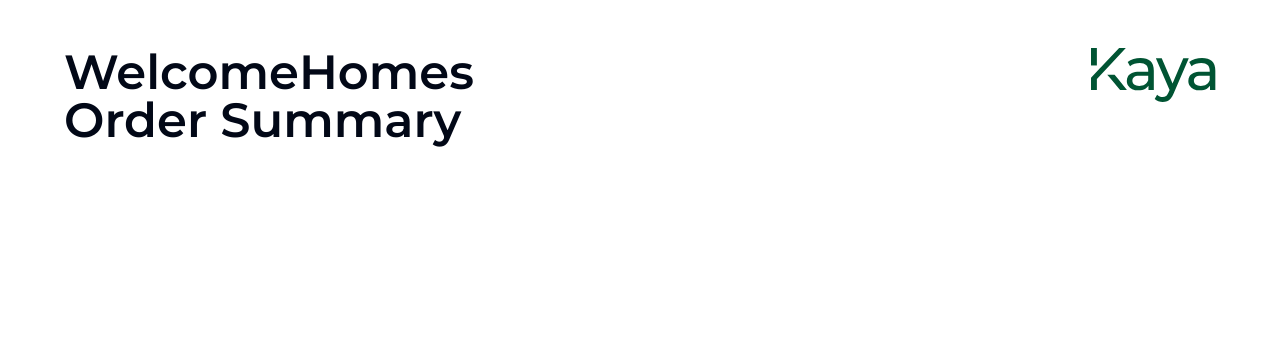
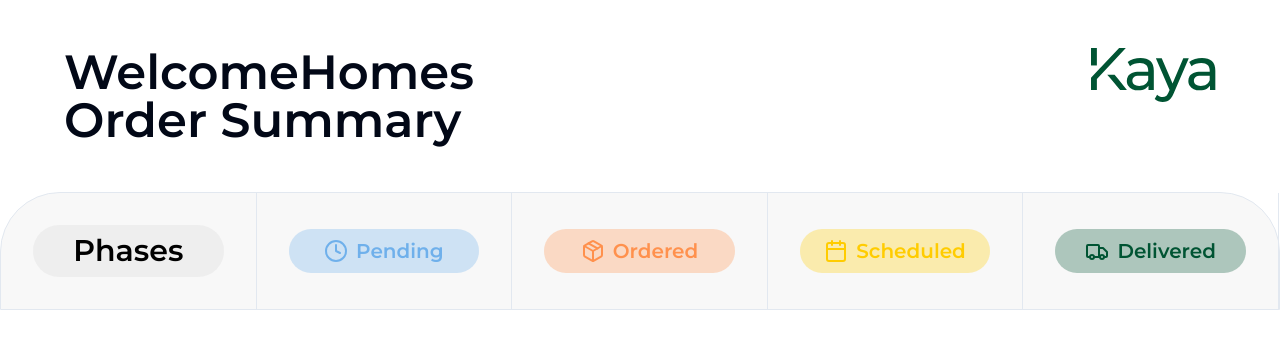
Before and after one commit to amex23/newkayav2, a Next.js app: page / in a window 1280 px wide. Shown: the top 348 px of the page. Built offline with nearby package versions, Linux system fonts and the light colour scheme.

Commit message:
feat: headers

```diff
--- a/app/globals.css
+++ b/app/globals.css
@@ -13,7 +13,7 @@
     --popover: 0 0% 100%;
     --popover-foreground: 222.2 84% 4.9%;
 
-    --primary: 222.2 47.4% 11.2%;
+    --primary: 156, 100%, 16%, 1;
     --primary-foreground: 210 40% 98%;
 
     --secondary: 210 40% 96.1%;
--- a/app/layout.tsx
+++ b/app/layout.tsx
@@ -5,8 +5,8 @@
 const montserrat = Montserrat({ subsets: ['latin'] })
 
 export const metadata: Metadata = {
-  title: 'Create Next App',
-  description: 'Generated by create next app',
+  title: 'Kaya',
+  description: 'AI-powered Headquarters for your homes.',
 }
 
 export default function RootLayout({
--- a/app/page.tsx
+++ b/app/page.tsx
@@ -1,4 +1,16 @@
+import OrderTableHeader from "@/components/OrderTableHeader";
+import { Table } from "@/components/ui/Table";
+import { Calendar, Clock, Package, Truck } from "lucide-react";
 import Image from "next/image";
+
+const mockData = {
+  headers: [
+    { name: "Pending", icon: <Clock />, color: "bg-[#6FB0EB] text-[#6FB0EB]" },
+    { name: "Ordered", icon: <Package />, color: "bg-[#FF914D] text-[#FF914D]" },
+    { name: "Scheduled", icon: <Calendar />, color: "bg-[#FFCC00] text-[#FFCC00]" },
+    { name: "Delivered", icon: <Truck />, color: "bg-[#005433] text-[#005433]" },
+  ],
+};
 
 export default function Home() {
   return (
@@ -14,6 +26,13 @@
           alt="Kaya"
         />
       </div>
+
+      <Table className="table-fixed border border-separate border-spacing-0 bg-[#F8F8F8] rounded-t-[60px]">
+        <OrderTableHeader
+          primaryColumn="Phases"
+          subColumns={mockData.headers}
+        />
+      </Table>
     </div>
   );
 }
--- /dev/null
+++ b/components/OrderTableHeader.tsx
@@ -0,0 +1,38 @@
+import { TableHead, TableHeader, TableRow } from "@/components/ui/Table";
+import { ReactNode } from "react";
+
+type Props = {
+  primaryColumn: string;
+  subColumns: Array<{ name: string; icon: ReactNode; color: string }>;
+};
+
+const OrderTableHeader = ({ primaryColumn, subColumns }: Props) => {
+  return (
+    <TableHeader>
+      <TableRow>
+        <TableHead className="border-r w-1/5 p-8">
+          <div className="text-center bg-[#D6D6D6] text-black bg-opacity-30 w-full py-2 px-6 rounded-full font-semibold text-3xl">
+            {primaryColumn}
+          </div>
+        </TableHead>
+        {subColumns.map((column, index) => (
+          <TableHead
+            key={`orders-header-${index}`}
+            className="border-r w-1/5 p-8"
+          >
+            <div
+              className={`${column.color} bg-opacity-30 w-full py-2 px-6 rounded-full`}
+            >
+              <div className="flex items-center justify-center gap-2 text-center font-semibold text-xl">
+                <div>{column.icon}</div>
+                <div>{column.name}</div>
+              </div>
+            </div>
+          </TableHead>
+        ))}
+      </TableRow>
+    </TableHeader>
+  );
+};
+
+export default OrderTableHeader;
--- /dev/null
+++ b/components/ui/Table.tsx
@@ -0,0 +1,114 @@
+import * as React from "react"
+
+import { cn } from "@/lib/utils"
+
+const Table = React.forwardRef<
+  HTMLTableElement,
+  React.HTMLAttributes<HTMLTableElement>
+>(({ className, ...props }, ref) => (
+  <div className="w-full overflow-auto">
+    <table
+      ref={ref}
+      className={cn("w-full caption-bottom text-sm", className)}
+      {...props}
+    />
+  </div>
+))
+Table.displayName = "Table"
+
+const TableHeader = React.forwardRef<
+  HTMLTableSectionElement,
+  React.HTMLAttributes<HTMLTableSectionElement>
+>(({ className, ...props }, ref) => (
+  <thead ref={ref} className={cn("[&_tr]:border-b", className)} {...props} />
+))
+TableHeader.displayName = "TableHeader"
+
+const TableBody = React.forwardRef<
+  HTMLTableSectionElement,
+  React.HTMLAttributes<HTMLTableSectionElement>
+>(({ className, ...props }, ref) => (
+  <tbody
+    ref={ref}
+    className={cn("[&_tr:last-child]:border-0", className)}
+    {...props}
+  />
+))
+TableBody.displayName = "TableBody"
+
+const TableFooter = React.forwardRef<
+  HTMLTableSectionElement,
+  React.HTMLAttributes<HTMLTableSectionElement>
+>(({ className, ...props }, ref) => (
+  <tfoot
+    ref={ref}
+    className={cn("bg-primary font-medium text-primary-foreground", className)}
+    {...props}
+  />
+))
+TableFooter.displayName = "TableFooter"
+
+const TableRow = React.forwardRef<
+  HTMLTableRowElement,
+  React.HTMLAttributes<HTMLTableRowElement>
+>(({ className, ...props }, ref) => (
+  <tr
+    ref={ref}
+    className={cn(
+      "border-b transition-colors hover:bg-muted/50 data-[state=selected]:bg-muted",
+      className
+    )}
+    {...props}
+  />
+))
+TableRow.displayName = "TableRow"
+
+const TableHead = React.forwardRef<
+  HTMLTableCellElement,
+  React.ThHTMLAttributes<HTMLTableCellElement>
+>(({ className, ...props }, ref) => (
+  <th
+    ref={ref}
+    className={cn(
+      "h-12 px-4 text-left align-middle font-medium text-muted-foreground [&:has([role=checkbox])]:pr-0",
+      className
+    )}
+    {...props}
+  />
+))
+TableHead.displayName = "TableHead"
+
+const TableCell = React.forwardRef<
+  HTMLTableCellElement,
+  React.TdHTMLAttributes<HTMLTableCellElement>
+>(({ className, ...props }, ref) => (
+  <td
+    ref={ref}
+    className={cn("p-4 align-middle [&:has([role=checkbox])]:pr-0", className)}
+    {...props}
+  />
+))
+TableCell.displayName = "TableCell"
+
+const TableCaption = React.forwardRef<
+  HTMLTableCaptionElement,
+  React.HTMLAttributes<HTMLTableCaptionElement>
+>(({ className, ...props }, ref) => (
+  <caption
+    ref={ref}
+    className={cn("mt-4 text-sm text-muted-foreground", className)}
+    {...props}
+  />
+))
+TableCaption.displayName = "TableCaption"
+
+export {
+  Table,
+  TableHeader,
+  TableBody,
+  TableFooter,
+  TableHead,
+  TableRow,
+  TableCell,
+  TableCaption,
+}
--- a/package.json
+++ b/package.json
@@ -6,7 +6,8 @@
     "dev": "next dev",
     "build": "next build",
     "start": "next start",
-    "lint": "next lint"
+    "lint": "next lint",
+    "add-component": "npx shadcn-ui@latest add --"
   },
   "dependencies": {
     "@types/node": "20.5.9",
```
